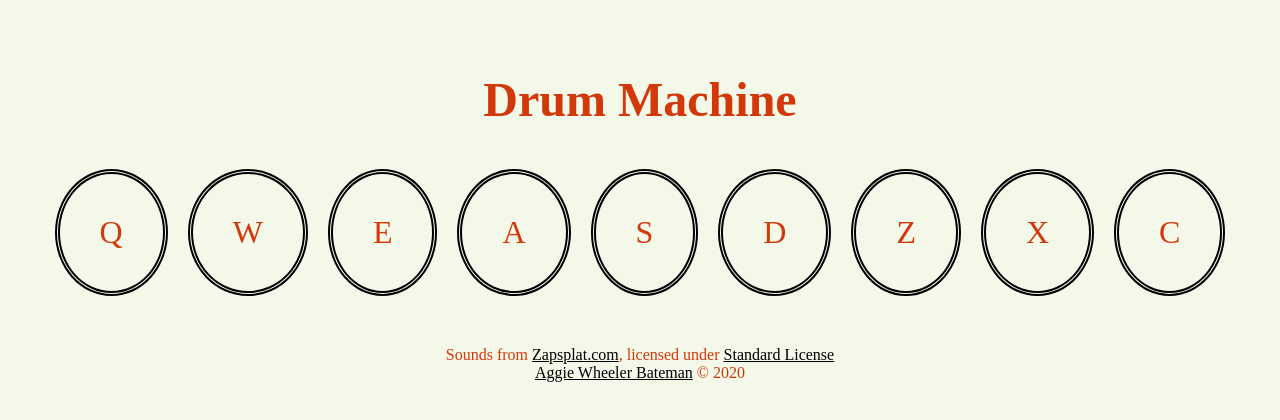
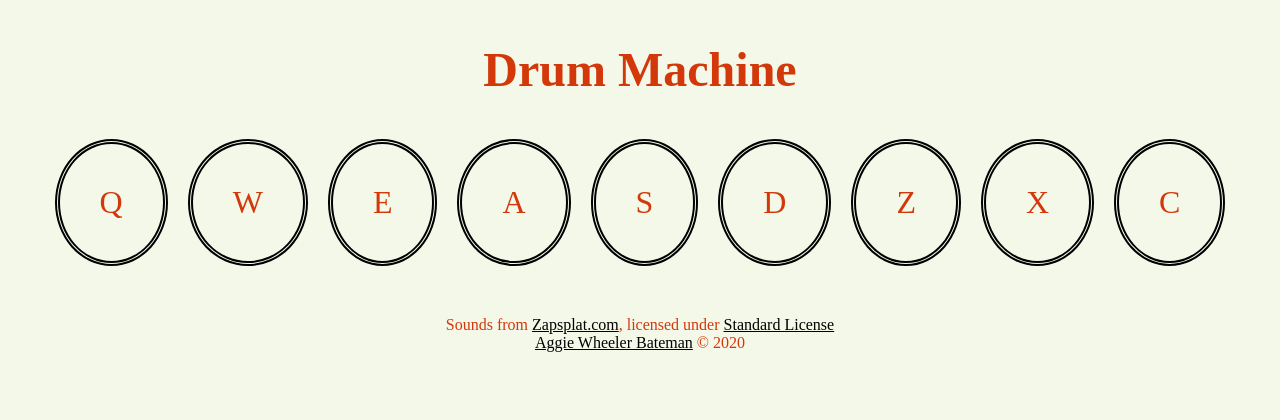
Before and after one commit to aggiewb/drum-machine, a React (Create React App) app in the folder client/: page / in a window 1280 px wide. Shown: the top 420 px of the page. Built offline with nearby package versions, Linux system fonts and the light colour scheme; a web font is replaced by a local one.

Commit message:
Decrease margin-top of body

```diff
--- a/client/src/index.css
+++ b/client/src/index.css
@@ -2,7 +2,7 @@ body {
   display: flex;
   justify-content: center;
   text-align: center;
-  margin-top: 40px;
+  margin-top: 10px;
   font-family: 'Shojumaru', cursive;
   background-color: #f4f8e8;
   color: #d2380a;
```
